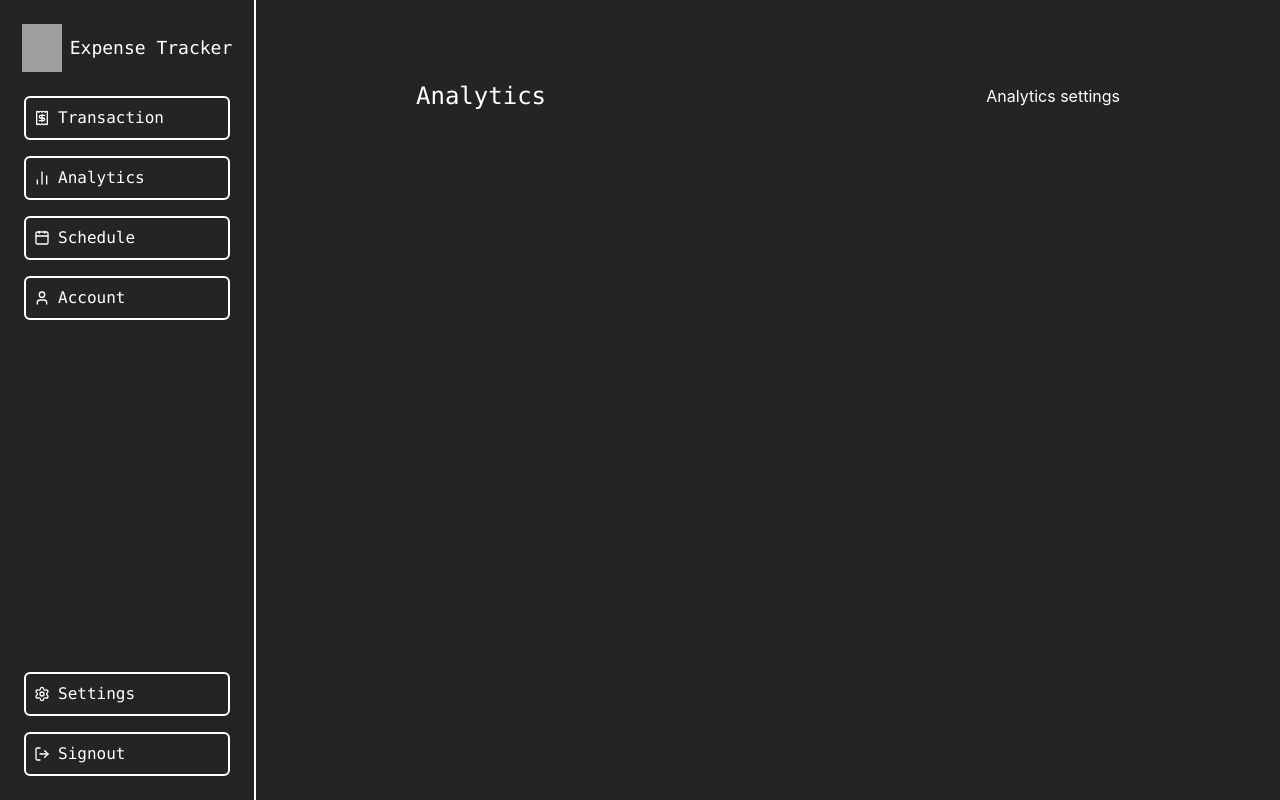
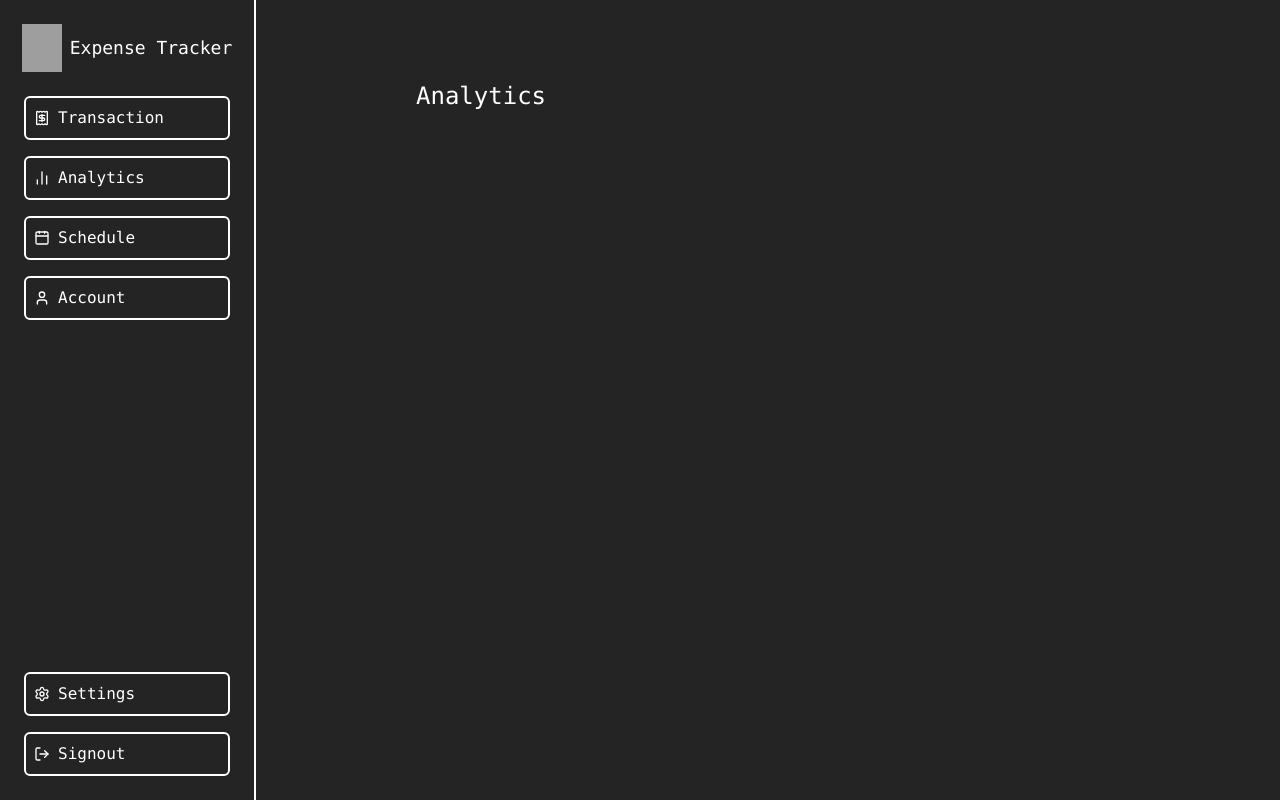
Before and after one commit to Ein-shen/Finance_tracker, a React (Vite) app in the folder client/: page /dashboard/analytics in a window 1280 px wide. Built offline with nearby package versions, Linux system fonts and the light colour scheme; no server answers; grey boxes are pictures that could not be loaded.

Commit message:
remove unnecessary tag

```diff
--- a/client/src/pages/user/Analytics.jsx
+++ b/client/src/pages/user/Analytics.jsx
@@ -8,9 +8,7 @@ export const Analytics = () => {
           Analytics
         </h1>
 
-        <h2>
-          Analytics settings
-        </h2>
+
     </div>
   )
 }
```
